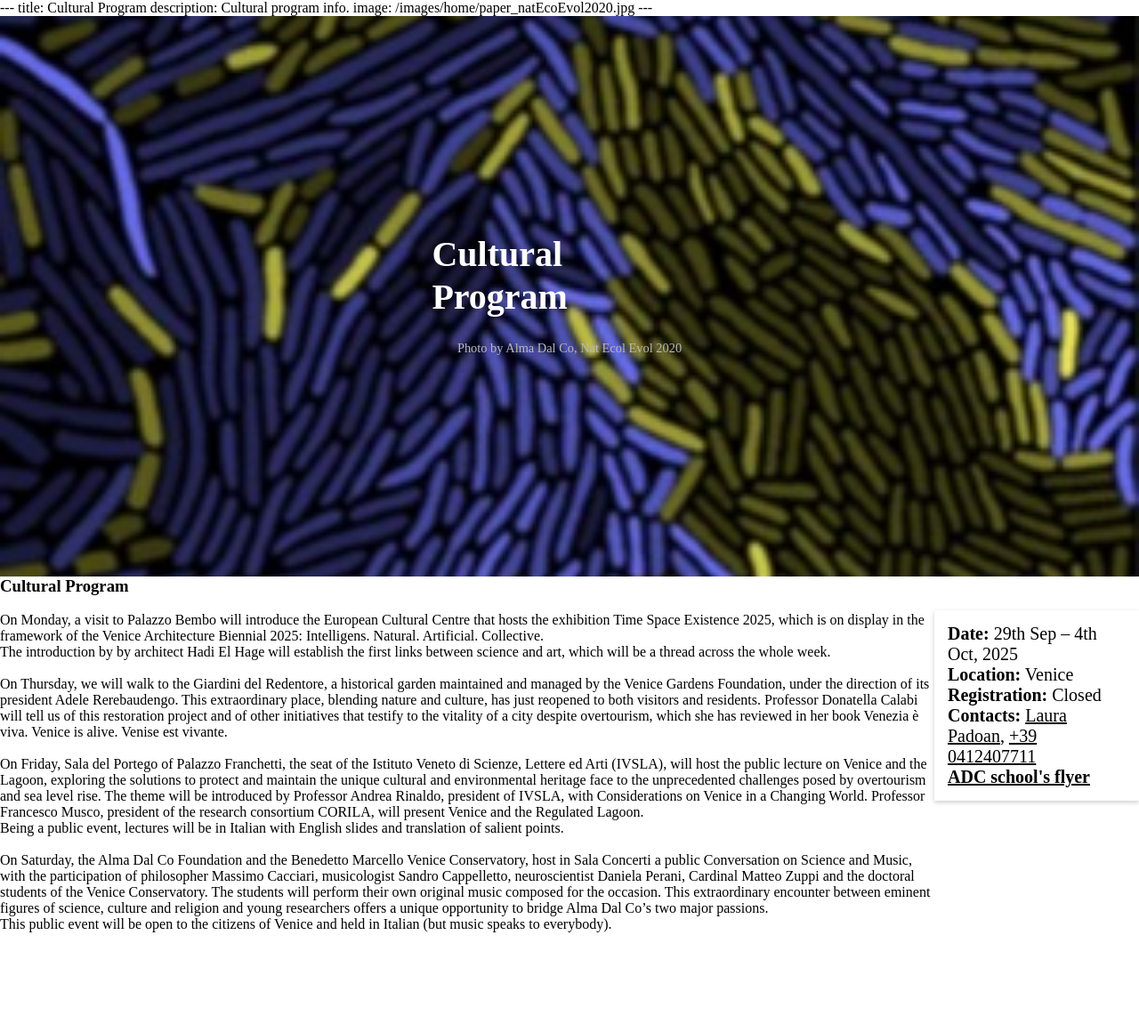
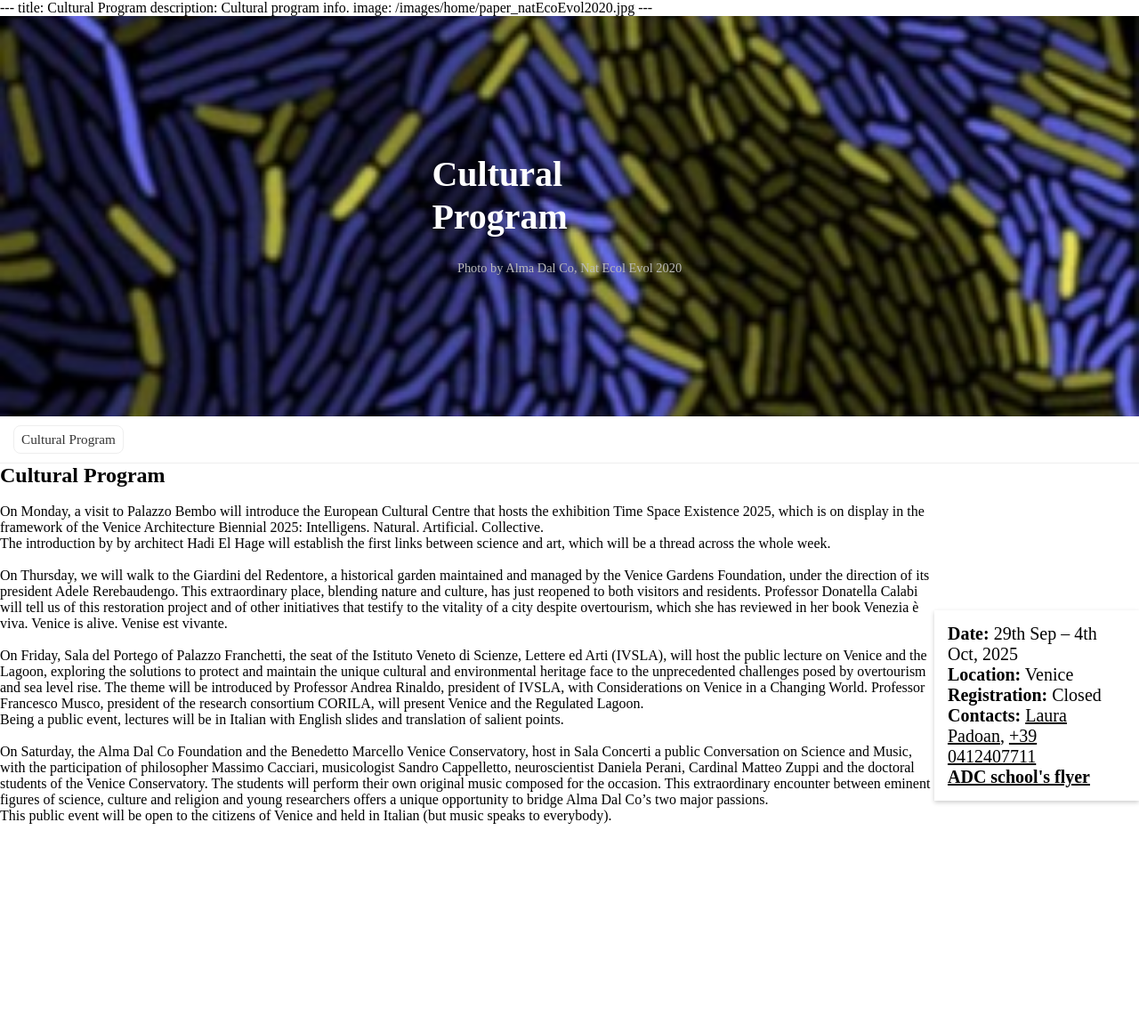
Before and after one commit to almadalcoschool/almadalcoschool.github.io, a Jekyll site: the page cultural.html, which Jekyll copies as it is, in a window 1280 px wide. Shown: the whole page at 89% size. Built offline with Jekyll 4.4.1, drawn with Linux system fonts in a browser that asks for light colours; after the commit the page ends 1038 px from its top, so only the background shows below that.

Commit message:
Rimuovi voce "Cultural Program" dalla navigazione e aggiorna il layout della pagina culturale con una nuova TOC e modifiche allo stile

```diff
--- a/_data/navigation.yml
+++ b/_data/navigation.yml
@@ -8,8 +8,6 @@
   link: /registration/
 - name: Program
   link: /program/
-- name: Cultural rogram
-  link: /cultural/
 - name: Venue and Logistics
   link: /venue/
 - name: Organizers
--- a/cultural.html
+++ b/cultural.html
@@ -41,7 +41,7 @@
         background-image: url('images/home/paper_natEcoEvol2020.jpg');
         background-size: cover;
         background-position: center;
-        height: 70vh;
+        height: 50vh;
         display: flex;
         flex-direction: column;
         justify-content: center;
@@ -50,20 +50,14 @@
         position: relative;
     }
 
-    .grid {
-        display: flex;
-        flex-wrap: wrap;
-        justify-content: flex-start;
-        gap: 10px;
-        max-width: 100%;
-        overflow: hidden;
+    /* Simple in-page TOC */
+    .toc {
+        position: sticky; top: 0; background: #fff; border-bottom: 1px solid #eee;
+        padding: 10px 15px; display: flex; flex-wrap: wrap; gap: 12px; z-index: 10;
     }
-
-    .grid img {
-        height: 100px;
-        max-width: 200px;
-        object-fit: contain;
-    }
+    .toc a { text-decoration: none; color: #333; font-size: 0.95rem; padding: 6px 8px; border-radius: 8px; border: 1px solid #eee; }
+    .toc a:hover { background: #f7f7f7; }
+    .toc a.toc-sub { opacity: 0.8; }
 
     .text { margin-bottom: 40px; }
 
@@ -105,6 +99,10 @@
             overflow-wrap: break-word;
         }
 
+        .toc {
+            position: static; border-bottom: none; padding: 10px; gap: 8px;
+        }
+
         .text { margin-bottom: 40px; }
 
         .hero-text-container { padding: 20px 15px; }
@@ -114,8 +112,6 @@
             max-width: 90%;
             word-wrap: break-word;
         }
-
-        .grid img { height: 80px; width: auto; }
 
         .inner-hero, .text-container, .hero-text-container, .heading-landing-home {
             padding: 10 15px;
@@ -145,11 +141,15 @@
     <div class="background-label"> Photo by Alma Dal Co, Nat Ecol Evol 2020 </div>
 </section>
 
+<div class="toc">
+    <a href="#cultural-program">Cultural Program</a>
+</div>
+
 <div class="main-content">
     <section class="info" id="learn-more">
         <div class="container flex">
             <div class="text">
-                <h3 class="editable">Cultural Program</h3>
+                <h2 id="cultural-program" class="editable">Cultural Program</h2>
                 <p class="editable">&nbsp;</p>
                 <p class="editable"> On Monday, a visit to Palazzo Bembo will introduce the European Cultural Centre that hosts the exhibition Time Space Existence 2025, which is on display in the framework of the Venice Architecture Biennial 2025: Intelligens. Natural. Artificial. Collective. </p>
                 <p class="editable">The introduction by by architect Hadi El Hage will establish the first links between science and art, which will be a thread across the whole week.</p>
```
